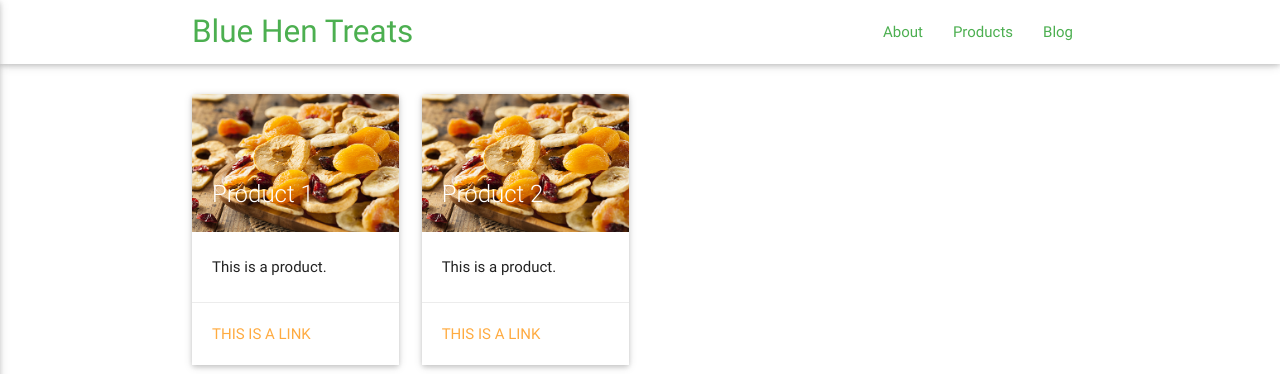
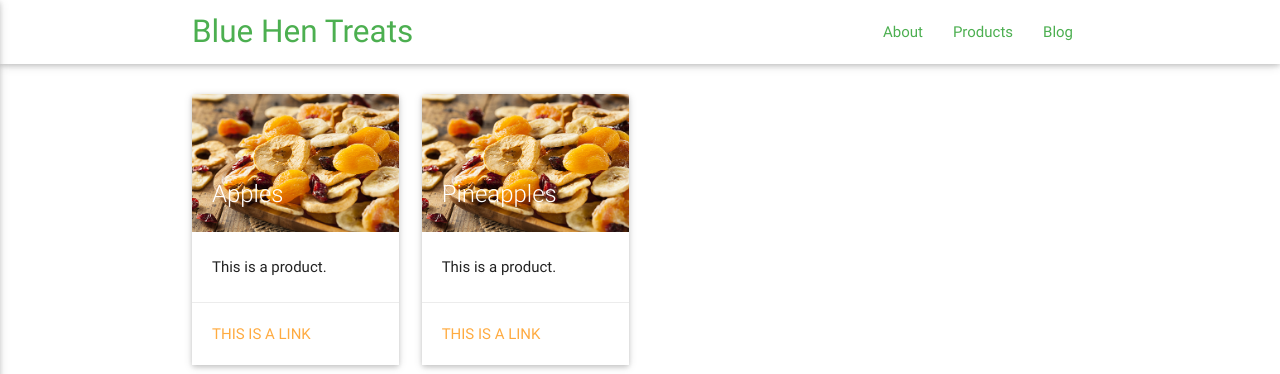
Before and after one commit to veggiedefender/bluehentreats, a Jekyll site: the page built from products.html, in a window 1280 px wide. Shown: the top 374 px of the page. Built offline with Jekyll 4.4.1, drawn with Linux system fonts in a browser that asks for light colours; nearby versions of some CDN libraries.

Commit message:
changed product names

```diff
--- a/products.html
+++ b/products.html
@@ -9,7 +9,7 @@ layout: default
         <div class="card">
           <div class="card-image">
             <img src="img/products/driedfruit.jpg">
-            <span class="card-title">Product 1</span>
+            <span class="card-title">Apples</span>
           </div>
           <div class="card-content">
             <p>This is a product.</p>
@@ -24,7 +24,7 @@ layout: default
         <div class="card">
           <div class="card-image">
             <img src="img/products/driedfruit.jpg">
-            <span class="card-title">Product 2</span>
+            <span class="card-title">Pineapples</span>
           </div>
           <div class="card-content">
             <p>This is a product.</p>
```
